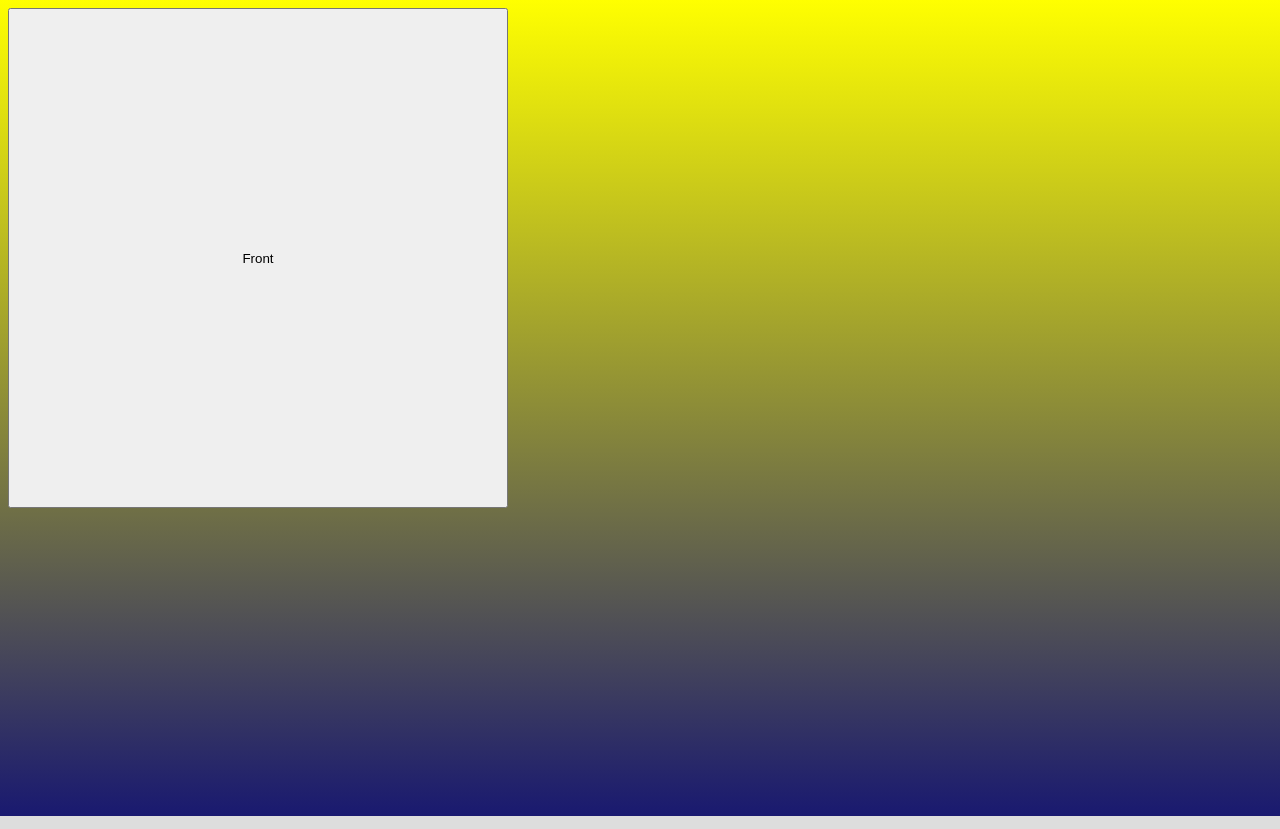
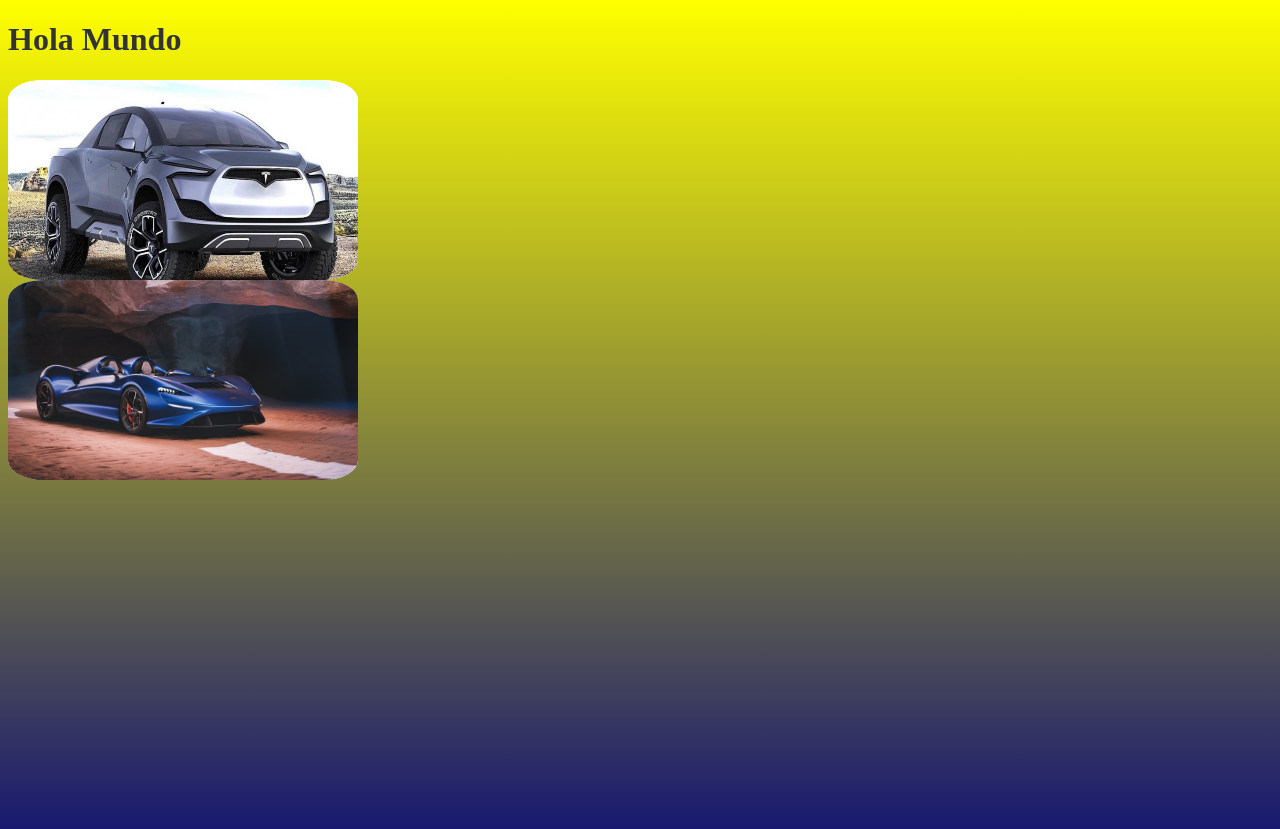
Before and after one commit to martspain/LabReact, a React app: page / in a window 1280 px wide. Built offline with nearby package versions, Linux system fonts and the light colour scheme.

Commit message:
Creación de 2 cartas
Creación del formato de las cartas, se realizó el estilo de las mismas y de la página en general. Se harán cartas de con imágenes de carros. Se realizó un "build" de prueba y funcionó. Se agregó la familia de letra "Black Ops One". Se agregaron dependencias como el file-loader.

```diff
--- a/package.json
+++ b/package.json
@@ -30,6 +30,7 @@
     "babel-preset-env": "^1.7.0",
     "babel-preset-react": "^6.24.1",
     "css-loader": "^5.1.3",
+    "file-loader": "^6.2.0",
     "html-webpack-plugin": "^5.3.1",
     "sass": "^1.32.8",
     "sass-loader": "^11.0.1",
--- a/src/components/App.js
+++ b/src/components/App.js
@@ -1,10 +1,17 @@
 import React, { Component } from "react";
+import CreateCards from "./CreateCards.js"
 
 class App extends Component{
+
     render() {
         return(
-            <div>
-                <h1>Hola Mundo</h1>
+            <div className="page-container">
+                <header className="title-content">
+                    <h1>Hola Mundo</h1>
+                </header>
+                <section className="body-content">
+                    <CreateCards/>
+                </section>
             </div>
         )
     }
--- a/src/components/Card.js
+++ b/src/components/Card.js
@@ -1,16 +1,7 @@
 import React, { useState } from "react";
 import ReactCardFlip from "react-card-flip";
-//import ReactComponent from "react";
-/*
-class Card extends ReactComponent{
-    render(){
-        return(
-            <button className="card"></button>
-        )
-    }
-}
-*/
-const CardFlip = () => {
+
+const Card = (props) => {
     const [isFlipped, setIsFlipped] = useState(false);
 
     const HandleClick = () => {
@@ -19,14 +10,14 @@ const CardFlip = () => {
 
     return(
         <ReactCardFlip isFlipped ={isFlipped} flipDirection = "vertical">
-            <div>
-                <button className="card-front" onClick ={HandleClick}>Front</button>
+            <div className="card-front" onClick ={HandleClick}>
+                <img src={props.icon} className="image"></img>
             </div>
-            <div>
-                <button className="card-back" onClick={HandleClick}>Back</button>
+            <div className="card-back" onClick={HandleClick}>
+                <h1 className="back-title">React</h1>
             </div>
         </ReactCardFlip>
     );
 }
 
-export default CardFlip;
+export default Card;
--- /dev/null
+++ b/src/components/CreateCards.js
@@ -0,0 +1,21 @@
+import React from "react";
+import Card from "./Card.js";
+import teslaImg from "../assets/images/tesla.jpg";
+import mclarenImg from "../assets/images/mclaren.jpg";
+
+const CreateCards = () =>{
+
+    const cardImages = [teslaImg, mclarenImg];
+
+    return(
+        <React.Fragment>
+            {
+                cardImages.map((card, id) =>
+                    <Card key={card} icon={cardImages[id]}/>
+                )
+            }
+        </React.Fragment>
+    )
+}
+
+export default CreateCards;
--- a/src/index.html
+++ b/src/index.html
@@ -5,6 +5,9 @@
     <meta http-equiv="X-UA-Compatible" content="IE=edge">
     <meta name="viewport" content="width=device-width, initial-scale=1.0">
     <title>React Memory Game</title>
+    <style>
+        @import url('https://fonts.googleapis.com/css2?family=Black+Ops+One&display=swap');
+    </style>
 </head>
 <body>
     <div id="app"></div>
--- a/src/index.js
+++ b/src/index.js
@@ -2,8 +2,8 @@ import React from "react";
 import ReactDOM from "react-dom";
 //import {useState} from "react";
 //import ReactCardFlip from "react-card-flip";
-//import App from "./components/App";
-import CardFlip from "./components/Card";
+import App from "./components/App";
+//import CardFlip from "./components/Card";
 import "./style.scss";
 
-ReactDOM.render(<CardFlip />, document.getElementById("app"));
+ReactDOM.render(<App />, document.getElementById("app"));
--- a/src/style.scss
+++ b/src/style.scss
@@ -1,4 +1,23 @@
 $midnight-blue: #191970;
+$dark-red: #8b0000;
+$light-green: #94ce3d;
+
+@mixin all-cards {
+    height: 200px;
+    width: 350px;
+    border-radius: 10%;
+    background-color: white;
+}
+
+@keyframes grad-anim{
+    0%{
+        background-position: left;
+    }
+
+    100%{
+        background-position: right;
+    }
+}
 
 body{
     min-height: 100vh;
@@ -7,12 +26,42 @@ body{
     background-image: linear-gradient(to bottom, yellow, $midnight-blue);
 }
 
+@mixin all-cards {
+    height: 200px;
+    width: 350px;
+    border-radius: 10%;
+    background-color: white;
+}
+
 .card-front{
-    height: 500px;
-    width: 500px;
+    @include all-cards;
 }
 
 .card-back{
-    height: 500px;
-    width: 500px;
+    @include all-cards;
+    background-color: $dark-red;
+    .back-title{
+        text-align: center;
+        font-weight: 500;
+        font-size: 6rem;
+        font-family: 'Black Ops One';
+        line-height: 0.8;
+        margin: 0;
+        padding: 17% 0;
+        color: $midnight-blue;
+
+        background-image: linear-gradient(to right, $midnight-blue, yellow, $midnight-blue);
+        background-size: 400%;
+        background-clip: text;
+        -webkit-background-clip: text;
+        color: transparent;
+        animation: grad-anim 7s infinite alternate;
+
+    }
 }
+
+.image{
+    height: 200px;
+    width: 350px;
+    border-radius: 10%;
+}
--- a/webpack.config.js
+++ b/webpack.config.js
@@ -5,7 +5,7 @@ module.exports = {
 
     entry: './src/index.js',
     output:{
-        filename: "name.bundle.js",
+        filename: "[name].bundle.js",
         path: path.resolve(__dirname, "dist")
     },
     plugins:[
@@ -23,6 +23,13 @@ module.exports = {
             {
                 test: /\.scss$/i,
                 use: ["style-loader", "css-loader", "sass-loader"]
+            },
+            {
+                test: /\.(png|jpe?g|gif)$/i,
+				loader: 'file-loader',
+				options: {
+				  outputPath: 'images',
+				}
             }
         ]
     }
```
Also changed, not shown: dist/images/6124dd68958d12f421900581797f5935.jpg (added), dist/images/75b36fd9fdc7d1e584901724ea021903.jpg (added), dist/index.html (added), dist/main.bundle.js (added), dist/main.bundle.js.LICENSE.txt (added), src/assets/images/mclaren.jpg (added), src/assets/images/tesla.jpg (added), 1 other file.
